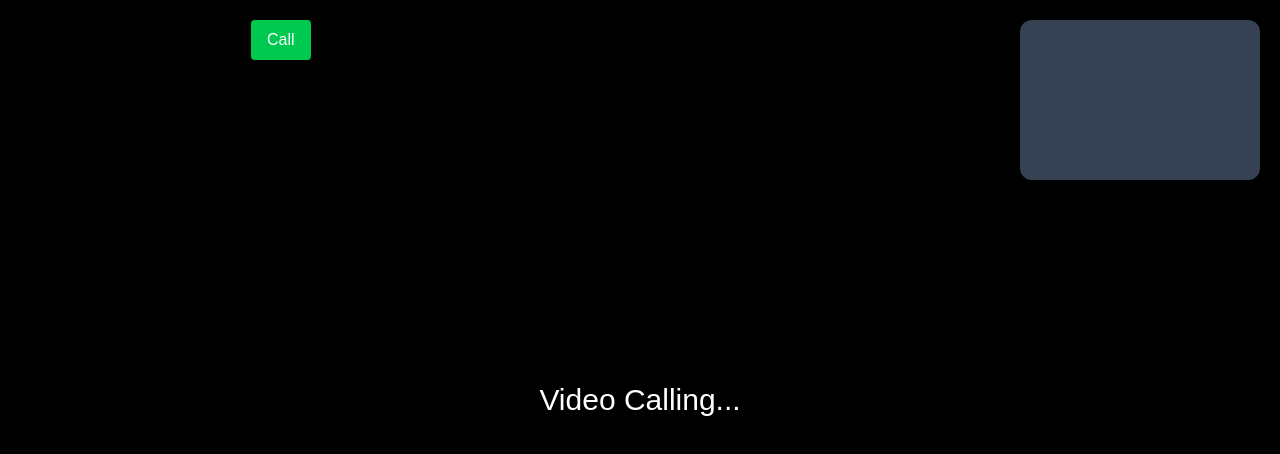
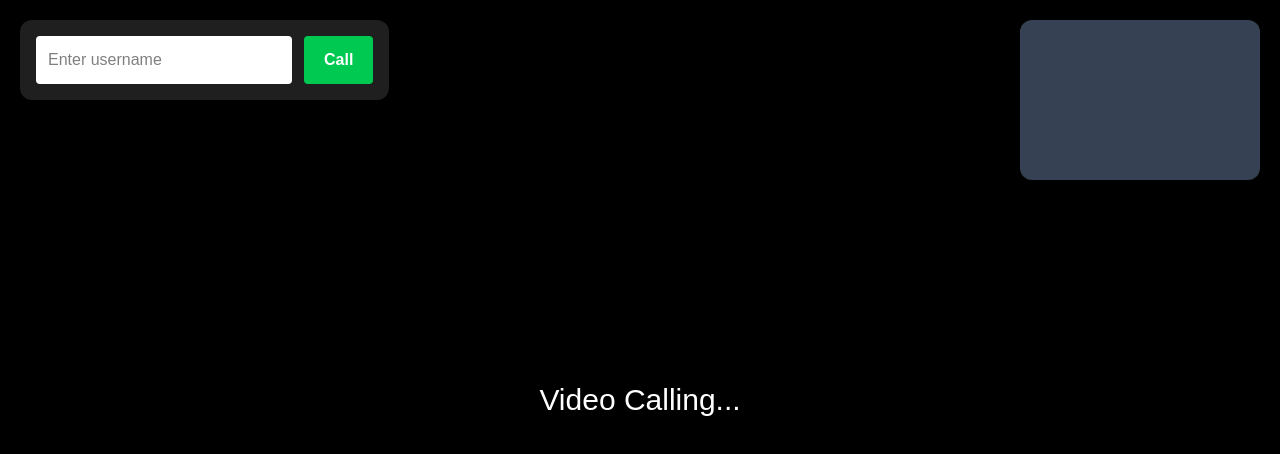
Before and after one commit to Naren-lab/securewave-frontend, a Next.js app: page /calls/video in a window 1280 px wide. Shown: the top 454 px of the page. Built offline with nearby package versions, Linux system fonts and the light colour scheme; no server answers.

Commit message:
fix video username visibility

```diff
--- a/app/calls/video/page.tsx
+++ b/app/calls/video/page.tsx
@@ -51,6 +51,7 @@ export default function VideoCallPage() {
     useRef<any>(null);
 
   useEffect(() => {
+    // Camera + mic access
     navigator.mediaDevices
       .getUserMedia({
         video: true,
@@ -79,6 +80,7 @@ export default function VideoCallPage() {
         );
       });
 
+    // Current logged user
     const currentUser =
       JSON.parse(
         localStorage.getItem(
@@ -100,15 +102,18 @@ export default function VideoCallPage() {
       }
     );
 
+    // Receive call
     socket.on(
       "videoCallUser",
       (data) => {
         setReceivingCall(
           true
         );
+
         setCaller(
           data.from
         );
+
         setCallerSignal(
           data.signal
         );
@@ -180,6 +185,7 @@ export default function VideoCallPage() {
         setCallAccepted(
           true
         );
+
         peer.signal(
           signal
         );
@@ -261,9 +267,7 @@ export default function VideoCallPage() {
       <div className="absolute inset-0 flex items-center justify-center bg-black">
         {callAccepted ? (
           <video
-            ref={
-              userVideo
-            }
+            ref={userVideo}
             autoPlay
             playsInline
             className="w-full h-full object-cover"
@@ -276,7 +280,7 @@ export default function VideoCallPage() {
       </div>
 
       {/* Self Video */}
-      <div className="absolute top-5 right-5 w-60 h-40 bg-gray-700 rounded-xl overflow-hidden">
+      <div className="absolute top-5 right-5 z-40 w-60 h-40 bg-gray-700 rounded-xl overflow-hidden shadow-lg">
         <video
           ref={myVideo}
           autoPlay
@@ -286,26 +290,23 @@ export default function VideoCallPage() {
         />
       </div>
 
-      {/* Username input */}
-      <div className="absolute top-5 left-5">
+      {/* FIXED Username Input */}
+      <div className="absolute top-5 left-5 z-50 flex gap-3 bg-[#1f1f1f] p-4 rounded-xl shadow-lg">
+
         <input
           placeholder="Enter username"
-          value={
-            usernameToCall
-          }
+          value={usernameToCall}
           onChange={(e) =>
             setUsernameToCall(
               e.target.value
             )
           }
-          className="text-black p-2 rounded"
+          className="bg-white text-black p-3 rounded w-64 outline-none"
         />
 
         <button
-          onClick={
-            callUser
-          }
-          className="ml-2 bg-green-500 px-4 py-2 rounded"
+          onClick={callUser}
+          className="bg-green-500 px-5 py-3 rounded font-bold hover:bg-green-600"
         >
           Call
         </button>
@@ -314,17 +315,14 @@ export default function VideoCallPage() {
       {/* Incoming call */}
       {receivingCall &&
         !callAccepted && (
-          <div className="absolute top-24 left-5 bg-gray-800 p-4 rounded">
+          <div className="absolute top-24 left-5 z-50 bg-gray-800 p-4 rounded-xl shadow-lg">
             <p>
-              Incoming call
-              from{" "}
+              Incoming call from{" "}
               {caller}
             </p>
 
             <button
-              onClick={
-                answerCall
-              }
+              onClick={answerCall}
               className="bg-blue-500 px-4 py-2 rounded mt-2"
             >
               Answer
@@ -335,7 +333,7 @@ export default function VideoCallPage() {
       {/* Controls */}
       {callAccepted &&
         !callEnded && (
-          <div className="absolute bottom-10 w-full flex justify-center gap-8">
+          <div className="absolute bottom-10 w-full flex justify-center gap-8 z-50">
             <button className="bg-gray-700 p-4 rounded-full">
               <Mic />
             </button>
@@ -345,9 +343,7 @@ export default function VideoCallPage() {
             </button>
 
             <button
-              onClick={
-                leaveCall
-              }
+              onClick={leaveCall}
               className="bg-red-500 p-4 rounded-full"
             >
               <PhoneOff />
```
